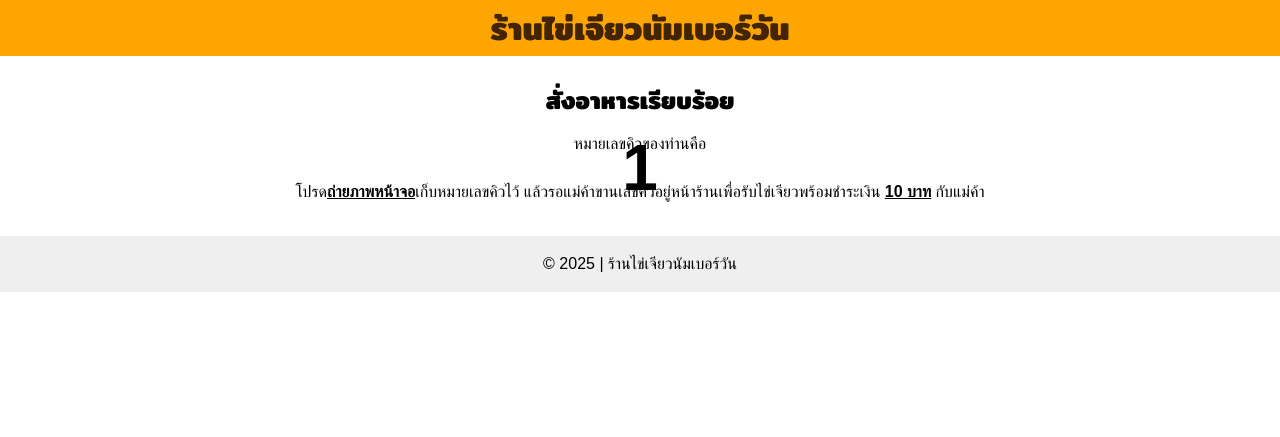
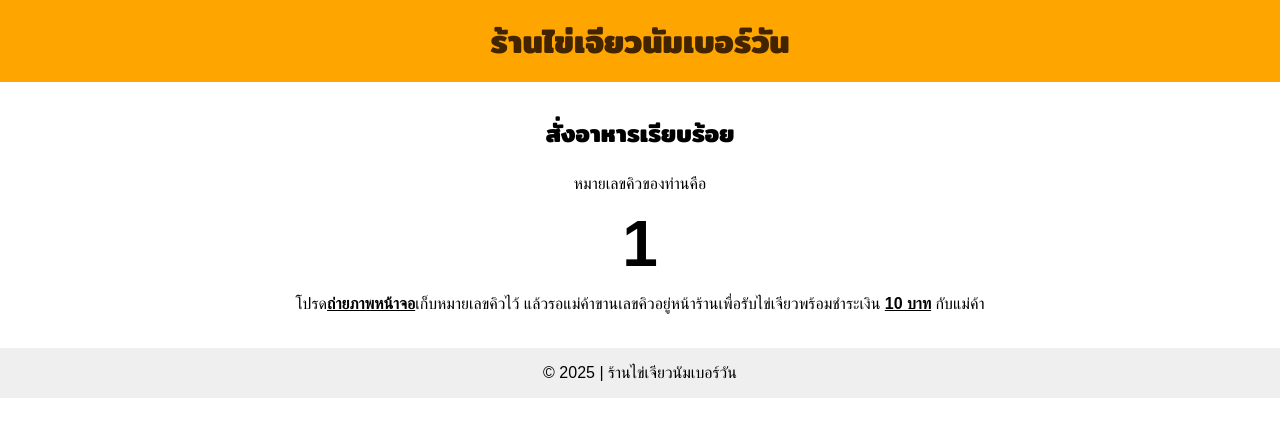
Before and after one commit to NaiNonTH/TheKaijeawProject, a Django app: template orders/templates/customer/queuepage.html in a window 1280 px wide. Shown: the top 437 px of the page. Run offline with Django 5.2, Linux system fonts and the light colour scheme; the template is opened without the code that fills it: most values are stand-ins (such as "Sample title", 1, 10 or a date in 2020).

Commit message:
แก้บรรทัดพัง

```diff
--- a/orders/static/customer/queuepage.css
+++ b/orders/static/customer/queuepage.css
@@ -5,4 +5,5 @@ p, h2, .queue-no {
 .queue-no {
     display: block;
     font-size: 4em;
+    line-height: 1.5em;
 }
--- a/orders/static/main.css
+++ b/orders/static/main.css
@@ -6,7 +6,6 @@
 
 html {
     font-family: "Noto Sans Thai Looped", sans-serif;
-    line-height: 1.5rem;
 }
 
 :first-child {
@@ -66,6 +65,10 @@ h1, h2, h3, legend, button, .button {
     font-family: "Mitr", sans-serif;
 }
 
+p {
+    line-height: 1.5em;
+}
+
 header {
     background: var(--theme-bg);
     color: var(--theme-cl);
```
